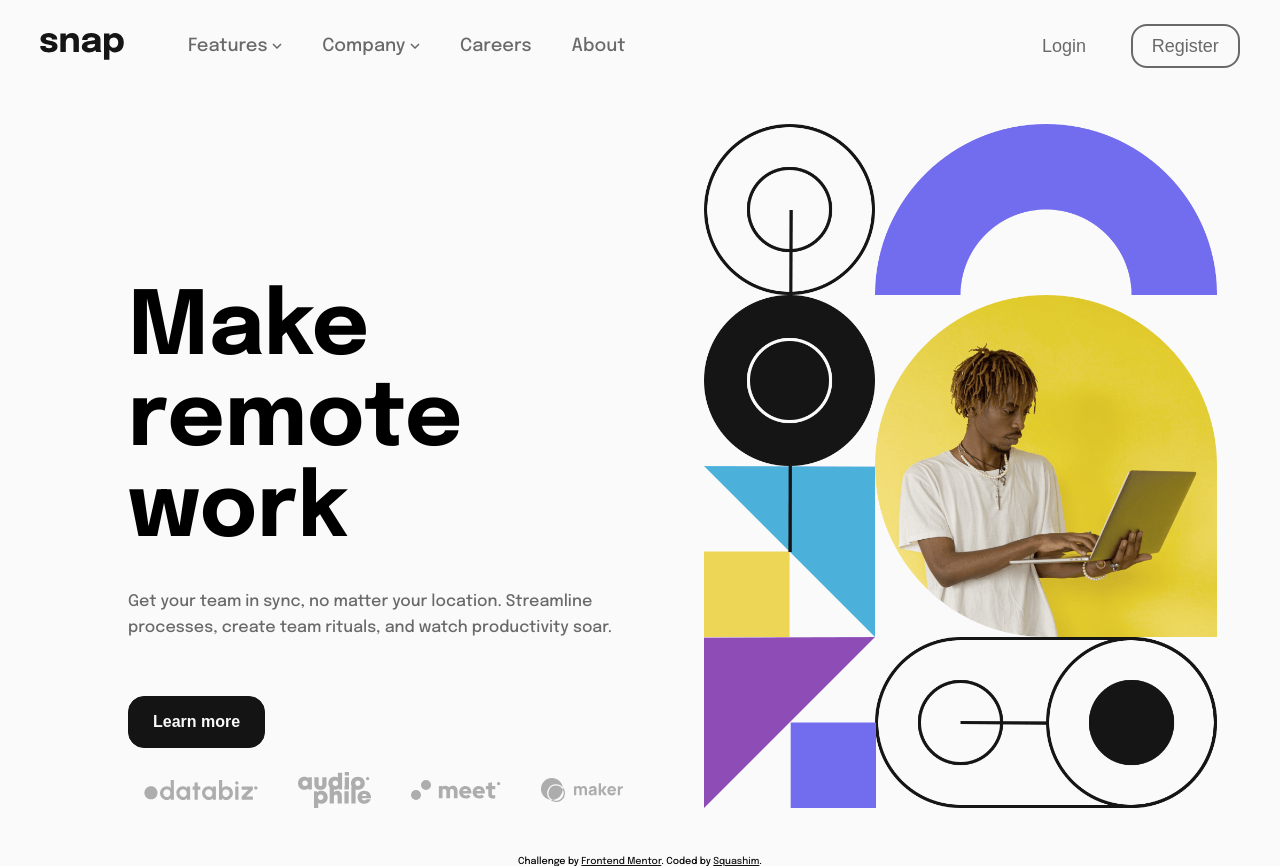
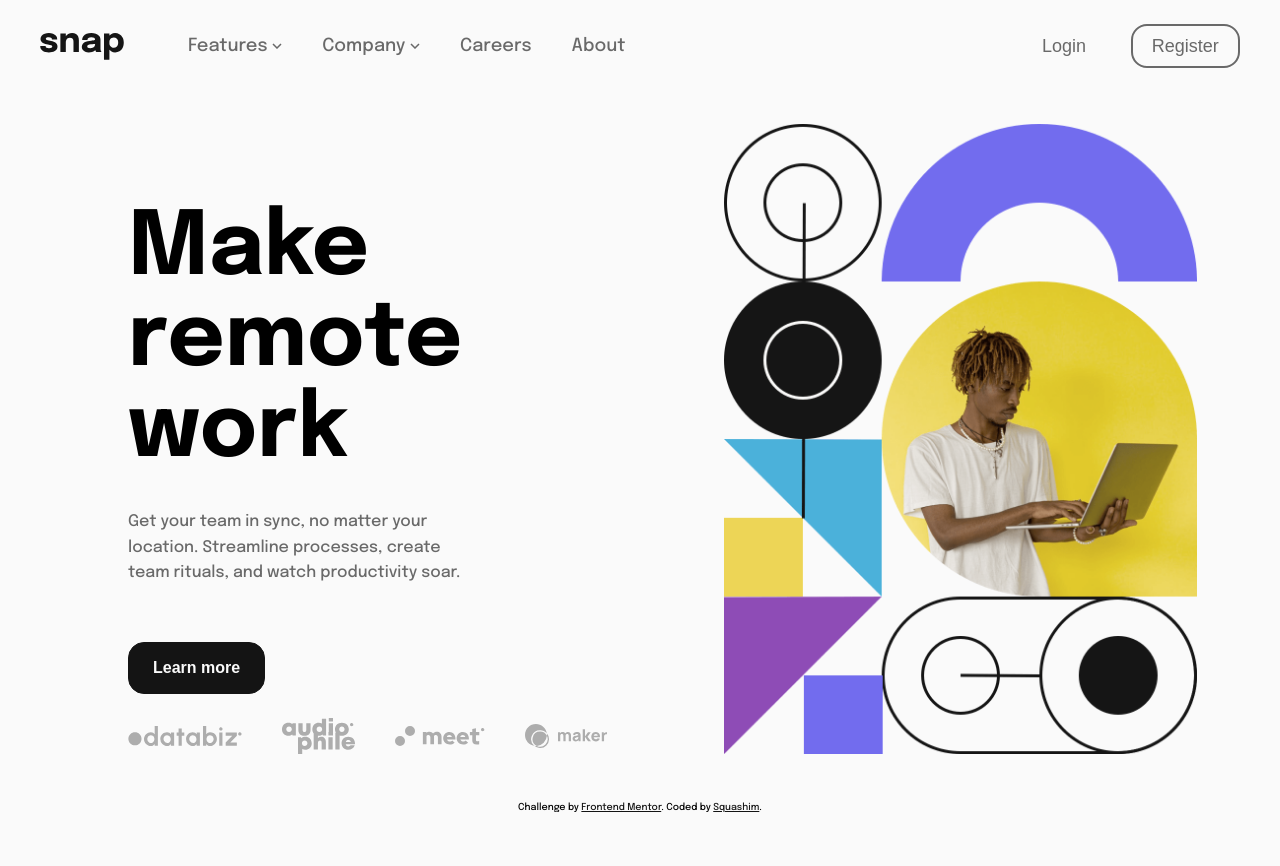
Before and after one commit to Squashim/intro-section-with-dropdown, a plain HTML site: page index.html in a window 1280 px wide. After the commit the page ends 812 px from the top, so only its background shows below. Drawn offline with Linux system fonts and the light colour scheme.

Commit message:
75% done

```diff
--- a/scss/_layout.scss
+++ b/scss/_layout.scss
@@ -106,6 +106,9 @@
             }
             @include desktop{
                 font-size: 5.5rem;
+                padding-top: 5rem;
+            }
+            @media (min-width: 1350px) {
                 padding-top: 10rem;
             }
         }
@@ -120,7 +123,7 @@
             }
             @include desktop{
                 margin: 0;
-                padding: 2rem 0;
+                padding: 2rem 11rem 2rem 0;
             }
         }
         .more{
@@ -146,6 +149,7 @@
         .logos{
             margin-top: 1rem;
             display: flex;
+            align-self: start;
             align-items: center;
             justify-content: space-between;
             img{
```
Also changed, not shown: css/main.css, 1 other file.
